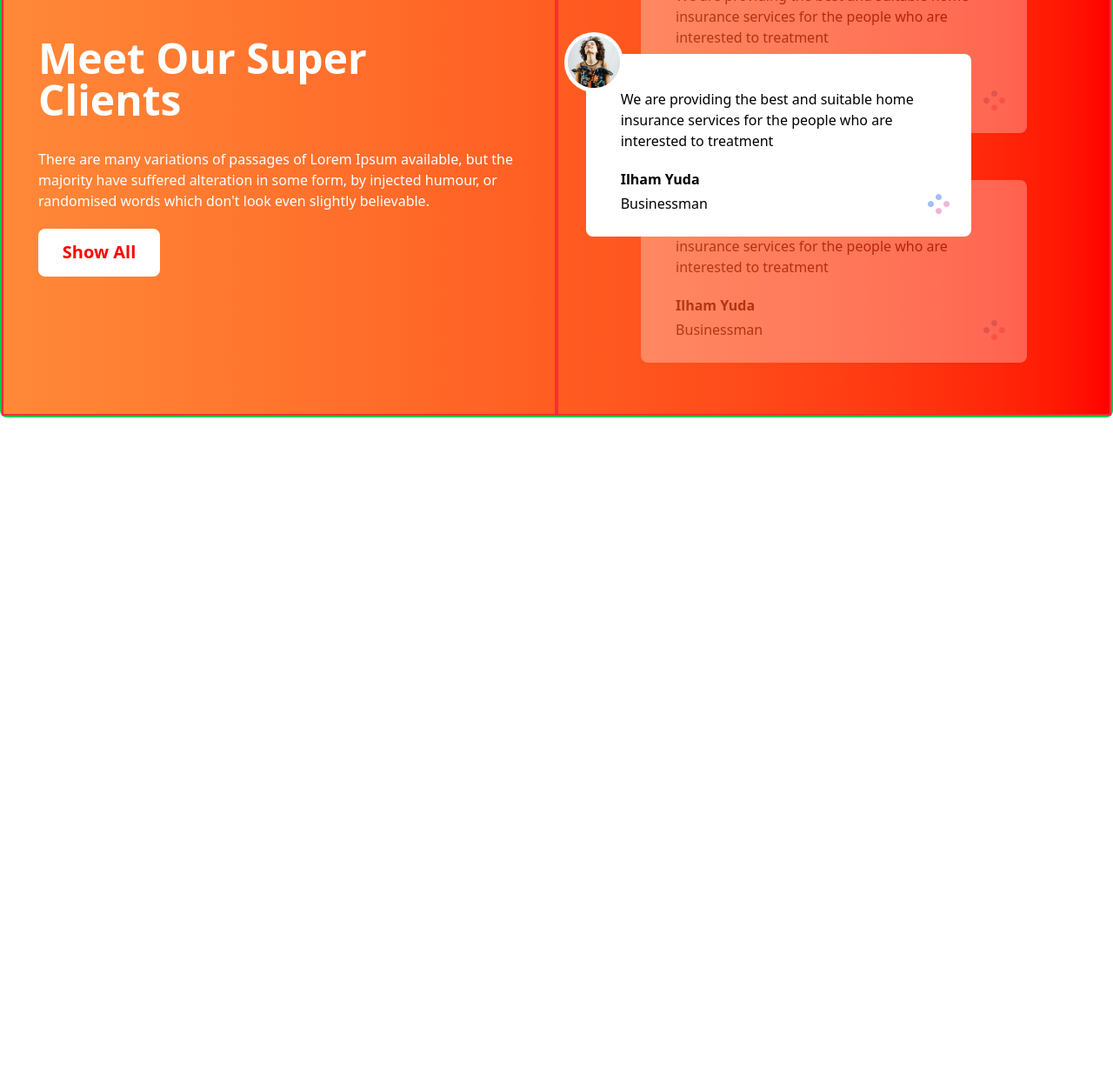
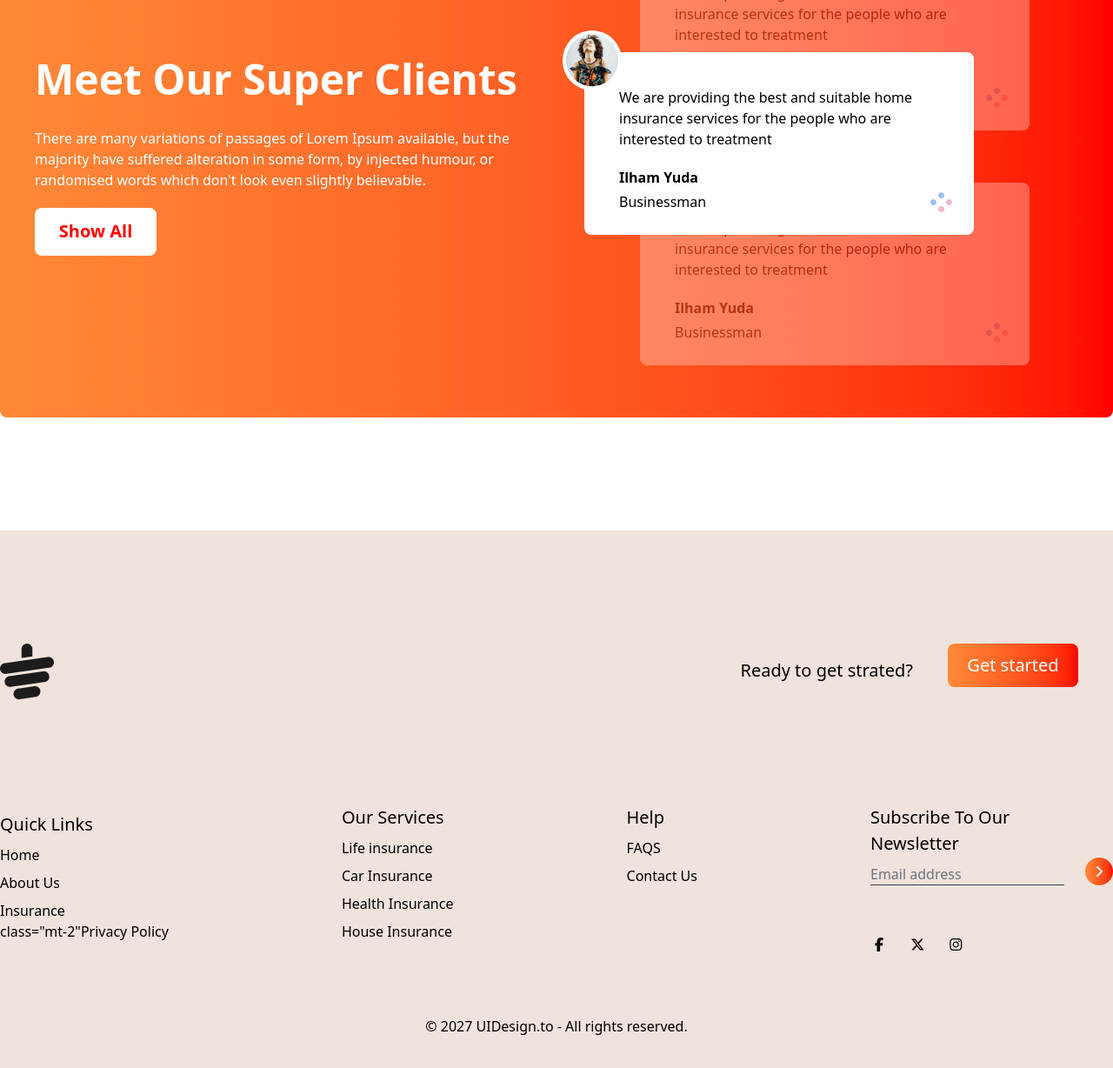
Before and after one commit to deadinsec/tea_house, a plain HTML site: page index.html in a window 1280 px wide. Shown: the part 1974-3202 px from the top of the page at 87% size. Before the commit the page ends 2454 px from the top, so only its background shows below. Drawn offline with nearby package versions, Linux system fonts and the light colour scheme.

Commit message:
added footer

```diff
--- a/index.html
+++ b/index.html
@@ -6,7 +6,7 @@
     <title>Tea house</title>
     <script src="https://cdn.jsdelivr.net/npm/@tailwindcss/browser@4"></script>
     <link rel="stylesheet" href="https://cdnjs.cloudflare.com/ajax/libs/font-awesome/7.0.1/css/all.min.css" integrity="sha512-2SwdPD6INVrV/lHTZbO2nodKhrnDdJK9/kg2XD1r9uGqPo1cUbujc+IYdlYdEErWNu69gVcYgdxlmVmzTWnetw==" crossorigin="anonymous" referrerpolicy="no-referrer" />
-
+    <link rel="stylesheet" href="./styles/style.css">
 </head>
 <body>
     <!-- Banner section starts here -->
@@ -87,15 +87,15 @@
     </section>
 
     <!-- meet our client section -->
-<section class="max-w-[1350px] mx-auto flex flex-col md:flex-row border-2 border-green-500 h-[1000px] md:h-[600px] bg-gradient-to-r to-[#ff0000] from-[#ff8938] rounded-lg">
-        <div class="left_div h-full w-full md:w-1/2 border-2 border-red-500 flex justify-center items-center ">
+<section class="max-w-[1350px] mx-auto flex flex-col md:flex-row  h-[1000px] md:h-[600px] bg-gradient-to-r to-[#ff0000] from-[#ff8938] rounded-lg">
+        <div class="left_div h-full w-full md:w-1/2 flex justify-center items-center ">
             <div class="text-white p-10">
                 <h1 class="text-5xl font-bold">Meet Our Super Clients</h1>
                 <p class="mt-8 mb-5">There are many variations of passages of Lorem Ipsum available, but the majority have suffered alteration in some form, by injected humour, or randomised words which don't look even slightly believable. </p>
                 <button class="w-[140px] h-[55px] bg-white text-[#ff0000] text-[20px] font-bold rounded-lg">Show All</button>
             </div>
         </div>
-        <div class="right_div h-full w-full md:w-1/2 border-2 border-red-500 relative  ">
+        <div class="right_div h-full w-full md:w-1/2  relative  ">
             <div class="curstomer_review w-[70%] h-[210px] bg-white p-10 rounded-lg absolute top-[30%] left-[5%] z-10">
                     <p>We are providing the best and suitable home insurance services for the people who are interested to treatment</p>
                     <h1 class="font-bold mt-5 mb-1">Ilham Yuda</h1>
@@ -127,5 +127,51 @@
             </div>
         </div>
     </section>
+
+    <!-- footer section starts here -->
+
+    <section class="mt-[130px] bg-[#f0e3db] py-[130px]">
+        <div class="footer max-w-[1350px] mx-auto">
+            <div class="flex justify-between">
+                <img src="./images/cup.png" alt="">
+                <div class="flex">
+                    <p class="mt-4 text-[20px]">Ready to get strated?</p>
+                    <button class="w-[150px] h-[50px] mx-10 bg-gradient-to-r to-[#ff0000] from-[#ff8938] text-xl text-white rounded-lg">Get started</button>
+                </div>
+            </div>
+            <div class="grid grid-cols-2 md:flex md:flex-row md:justify-between mt-[100px] ">
+                <div class="mt-5">
+                    <p class="text-[20px] mt-2">Quick Links</p>
+                    <p class="mt-2">Home</p>
+                    <p class="mt-2">About Us</p>
+                    <p class="mt-2">Insurance</p>
+                    <p> class="mt-2"Privacy Policy</p>
+                </div>
+                <div class="mt-5">
+                    <p class="text-[20px]">Our Services</p>
+                    <p class="mt-2">Life insurance</p>
+                    <p class="mt-2">Car Insurance</p>
+                    <p class="mt-2">Health Insurance</p>
+                    <p class="mt-2">House Insurance</p>
+                </div>
+                <div class="mt-5">
+                    <p class="text-[20px]">Help</p>
+                    <p class="mt-2">FAQS</p>
+                    <p class="mt-2">Contact Us</p>
+                </div>
+                <div class="relative mt-5"">
+                    <p class="text-[20px]">Subscribe To Our <br> Newsletter</p>
+                    <input type="email" name="" id="" placeholder="Email address" class="w-[80%] mt-2 bg-transparent pr-12 text-gray-700 placeholder-gray-500 outline-none border-b-[1px]">
+                    <button class="absolute right-0 bottom-20 bg-gradient-to-r to-[#ff0000] from-[#ff8938] h-[32px] w-[32px] rounded-full "><i class="fa-solid fa-angle-right text-white "></i></button>
+                    <div class="mt-14">
+                        <button><i class="fa-brands fa-facebook-f"></i></button>
+                        <button><i class="fa-brands fa-x-twitter ml-5"></i></button>
+                        <button><i class="fa-brands fa-instagram ml-5"></i></button>
+                    </div>
+                </div>
+            </div>
+            <p class="text-center mt-[70px]">© 2027 UIDesign.to - All rights reserved.</p>
+        </div>
+    </section>
 </body>
 </html>
```
